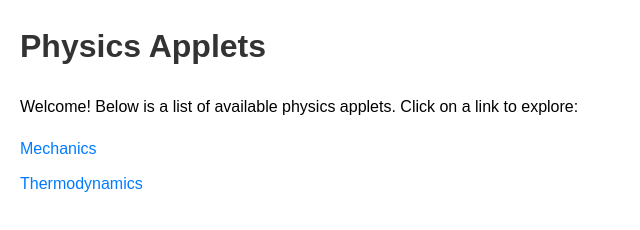
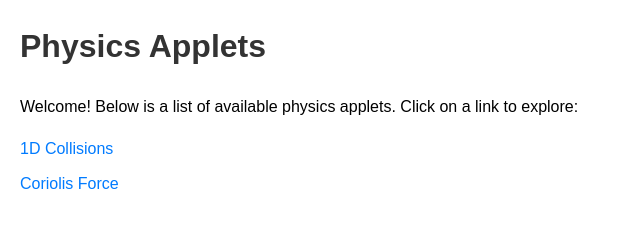
Before and after one commit to gevero/physicsApplets, a plain HTML site: page index.html in a window 1280 px wide. Shown: the full height of the page, 0-640 px from the left. Drawn offline with Linux system fonts and the light colour scheme.

Commit message:
fixed index

```diff
--- a/index.html
+++ b/index.html
@@ -33,8 +33,8 @@
     <h1>Physics Applets</h1>
     <p>Welcome! Below is a list of available physics applets. Click on a link to explore:</p>
     <ul>
-        <li><a href="collision/index.html">Mechanics</a></li>
-        <li><a href="coriolis/index.html">Thermodynamics</a></li>
+        <li><a href="collision/index.html">1D Collisions</a></li>
+        <li><a href="coriolis/index.html">Coriolis Force</a></li>
     </ul>
 </body>
 </html>
```
